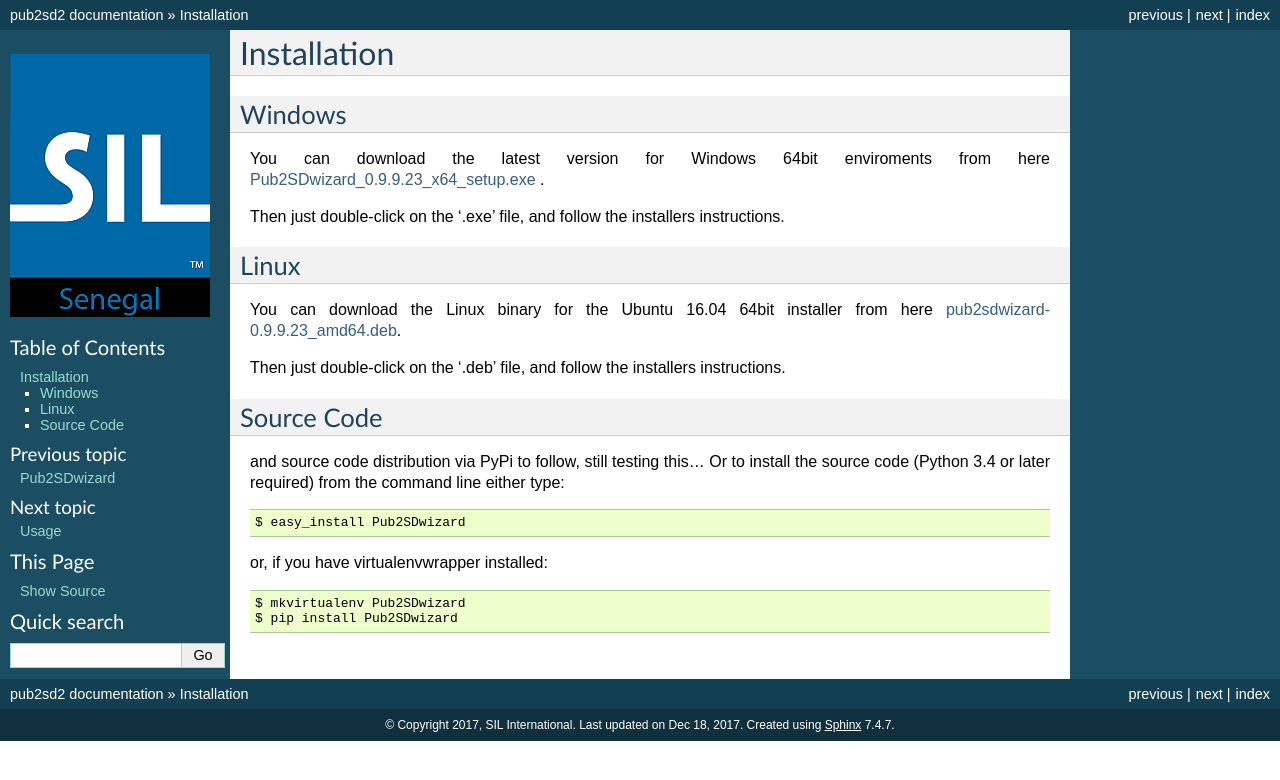
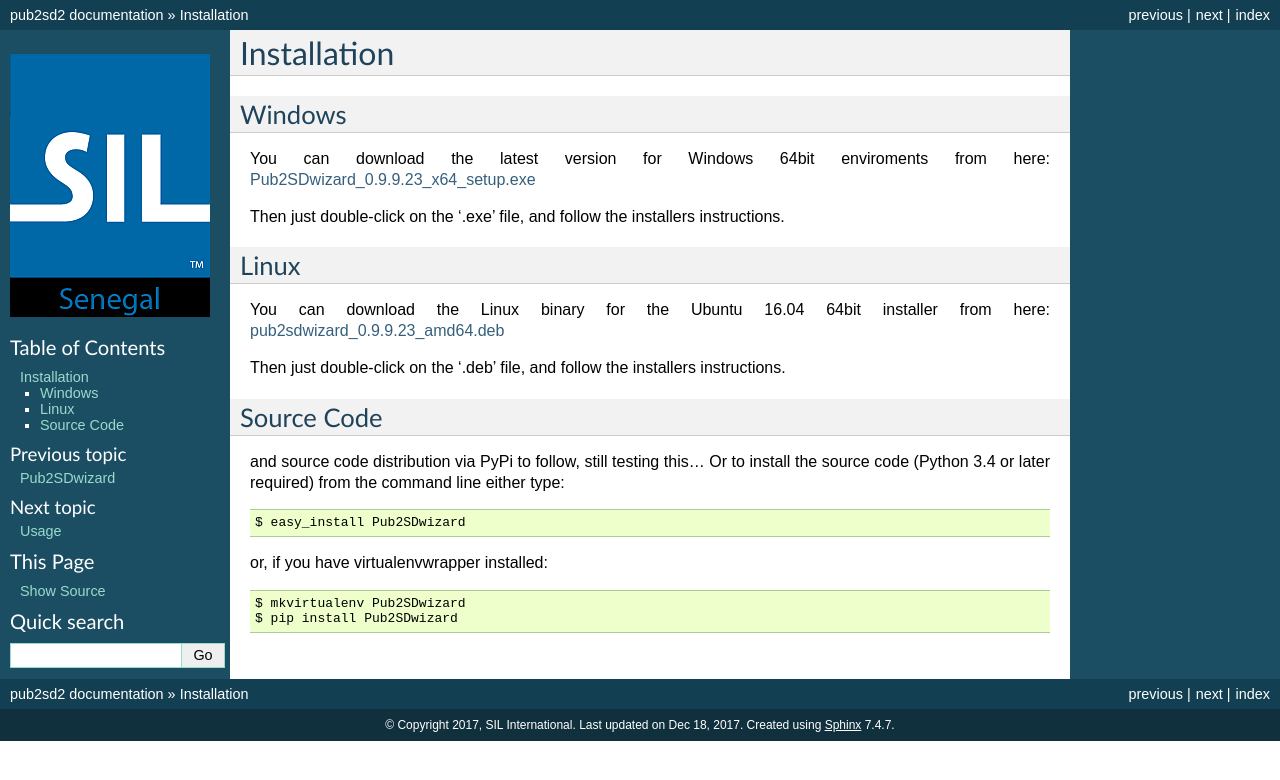
Before and after one commit to madskinner/pub2sd2, a Sphinx documentation site: the page built from docs/installation.rst, in a window 1280 px wide. Shown: the top 780 px of the page. Built offline with Sphinx 7.4.7, drawn with Linux system fonts in a browser that asks for light colours; the version number could not be read and is left out.

Commit message:
0.9.9.23h

```diff
--- a/docs/installation.rst
+++ b/docs/installation.rst
@@ -6,14 +6,14 @@
 _______
 
 
-You can download the latest version for Windows 64bit enviroments from here `Pub2SDwizard_0.9.9.23_x64_setup.exe <https://app.box.com/s/q4hkwpaf9gpnkp6e3l97fs367ksqxcjx>`_ .
+You can download the latest version for Windows 64bit enviroments from here: `Pub2SDwizard_0.9.9.23_x64_setup.exe <https://app.box.com/s/q4hkwpaf9gpnkp6e3l97fs367ksqxcjx>`_
 
 Then just double-click on the '.exe' file, and follow the installers instructions.
 
 Linux
 _____
 
-You can download the Linux binary for the Ubuntu 16.04 64bit installer from here `pub2sdwizard-0.9.9.23_amd64.deb <https://app.box.com/s/48n2aogs7l8nlcp7fe9babc5n91s2loq>`_.
+You can download the Linux binary for the Ubuntu 16.04 64bit installer from here: `pub2sdwizard_0.9.9.23_amd64.deb <https://app.box.com/s/48n2aogs7l8nlcp7fe9babc5n91s2loq>`_
 
 Then just double-click on the '.deb' file, and follow the installers instructions.
 
```
